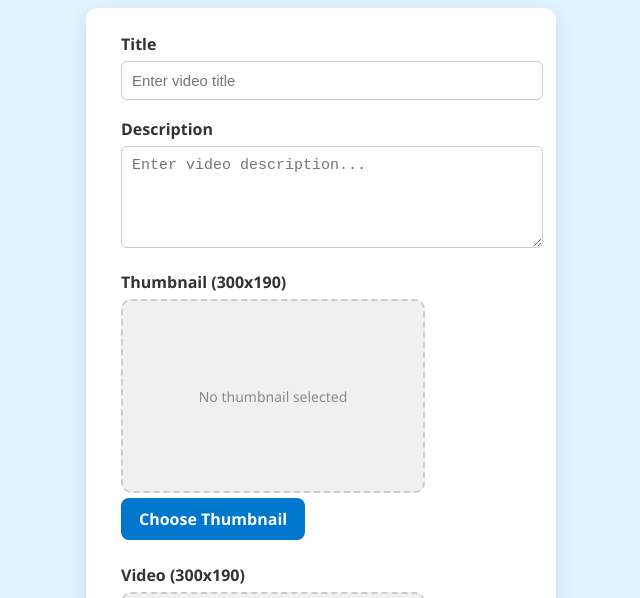
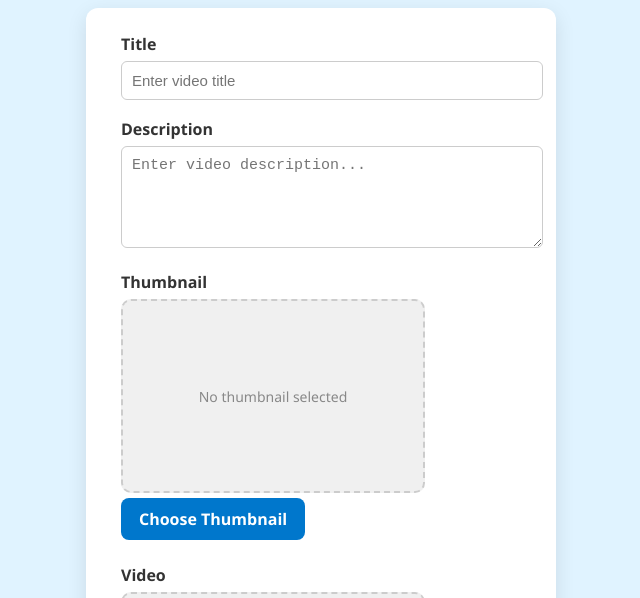
Before and after one commit to ZapFix17/zapfix-upload, a plain HTML site: page upload.html in a window 1280 px wide. Shown: the part 134-732 px from the top of the page, without its empty margins (319-959 px from the left). Drawn offline with Linux system fonts and the light colour scheme.

Commit message:
Update upload.html

```diff
--- a/upload.html
+++ b/upload.html
@@ -142,14 +142,14 @@
   </div>
 
   <div>
-    <label>Thumbnail (300x190)</label>
+    <label>Thumbnail</label>
     <div class="preview" id="thumbPreview">No thumbnail selected</div>
     <input type="file" id="thumbnail" accept="image/*">
     <label class="file-label" for="thumbnail">Choose Thumbnail</label>
   </div>
 
   <div>
-    <label>Video (300x190)</label>
+    <label>Video</label>
     <div class="preview" id="videoPreview">No video selected</div>
     <input type="file" id="video" accept="video/*">
     <label class="file-label" for="video">Choose Video</label>
```
